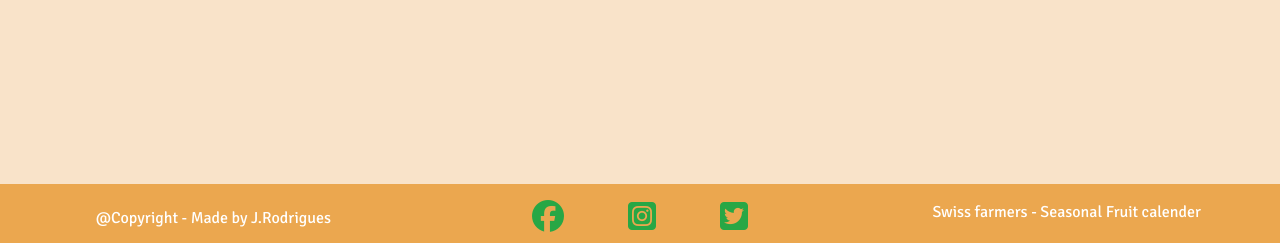
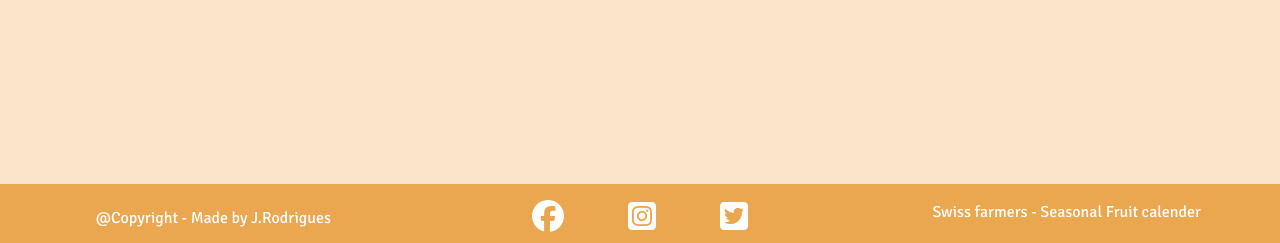
Before and after one commit to Joao4569/farm_fresh, a Django app: page /cart/ in a window 1280 px wide. Shown: the part 557-800 px from the top of the page. Run offline with Django 3.2, Linux system fonts and the light colour scheme; some libraries are stand-ins or nearby versions.

Commit message:
style: Change social links color to white

```diff
--- a/templates/base.html
+++ b/templates/base.html
@@ -227,15 +227,15 @@ The main structure of this template is based on Boutique Ado and modified for Fa
       <div class="col-12 col-md-4 text-center d-flex justify-content-center my-auto social-link-container">
         <a href="https://facebook.com" target="_blank" rel="noopener"
         aria-label="Visit our Facebook page (opens in a new tab)">
-          <i class="fa-brands fa-facebook text-green social-links"></i>
+          <i class="fa-brands fa-facebook text-white social-links"></i>
         </a>
       <a href="https://instagram.com" target="_blank" rel="noopener"
         aria-label="Visit our Instagram page (opens in a new tab)">
-          <i class="fa-brands fa-instagram-square text-green social-links"></i>
+          <i class="fa-brands fa-instagram-square text-white social-links"></i>
         </a>
       <a href="https://twitter.com" target="_blank" rel="noopener"
         aria-label="Visit our Twitter page (opens in a new tab)">
-          <i class="fa-brands fa-twitter-square text-green social-links"></i>
+          <i class="fa-brands fa-twitter-square text-white social-links"></i>
         </a>
       </div>
 
```
